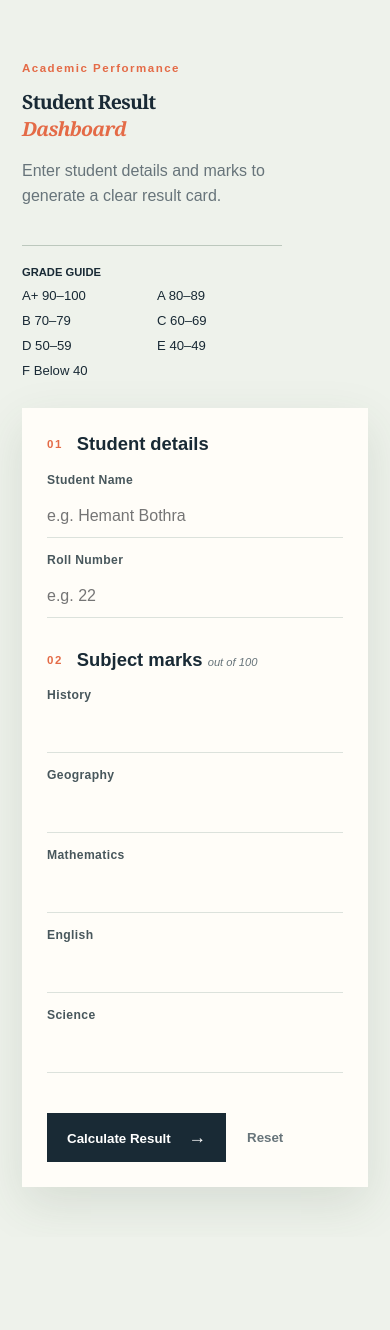
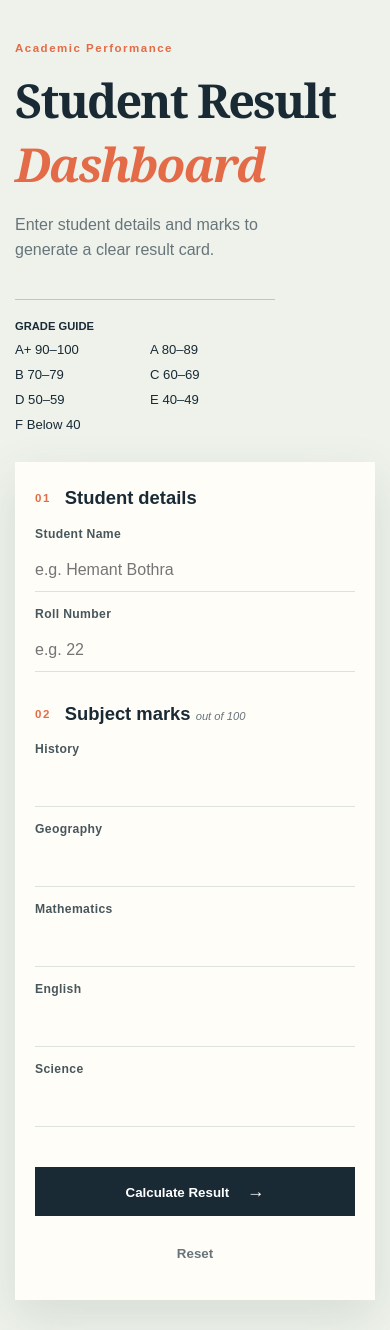
Before and after one commit to hemantbothra14/Grade-System, a plain HTML site: page index.html in a window 390 px wide. Before the commit the page ends 1237 px from the top, so only its background shows below. Drawn offline with Linux system fonts and the light colour scheme.

Commit message:
Fixed mobile resposivness

```diff
--- a/style.css
+++ b/style.css
@@ -260,32 +260,61 @@ input:focus {
     font-size: .9rem
 }
 
-@media(max-width:850px) {
+@media (max-width: 850px) {
     .dashboard {
         grid-template-columns: 1fr;
         gap: 30px;
-        padding: 50px 22px
+        padding: 40px 20px;
+    }
+
+    h1 {
+        font-size: 12vw;
     }
 }
 
-@media(max-width:520px) {
+@media (max-width: 520px) {
+    .dashboard {
+        padding: 30px 15px;
+    }
+
+    .card {
+        padding: 25px 20px;
+    }
 
     .student-fields,
     .marks-grid {
         grid-template-columns: 1fr;
-        gap: 15px
+        gap: 15px;
     }
 
     .summary {
-        grid-template-columns: 1fr
+        grid-template-columns: 1fr;
     }
 
     .summary div {
         border-right: 0;
-        border-bottom: 1px solid #c9d7c6
+        border-bottom: 1px solid #c9d7c6;
+    }
+
+    .summary div:last-child {
+        border-bottom: 0;
     }
 
     .subject-result {
-        grid-template-columns: repeat(2, 1fr)
+        grid-template-columns: 1fr 1fr;
+    }
+
+    .result-top {
+        align-items: flex-start;
+        gap: 10px;
+    }
+
+    .actions {
+        flex-direction: column;
+    }
+
+    .calculate,
+    .reset {
+        width: 100%;
     }
 }
```
